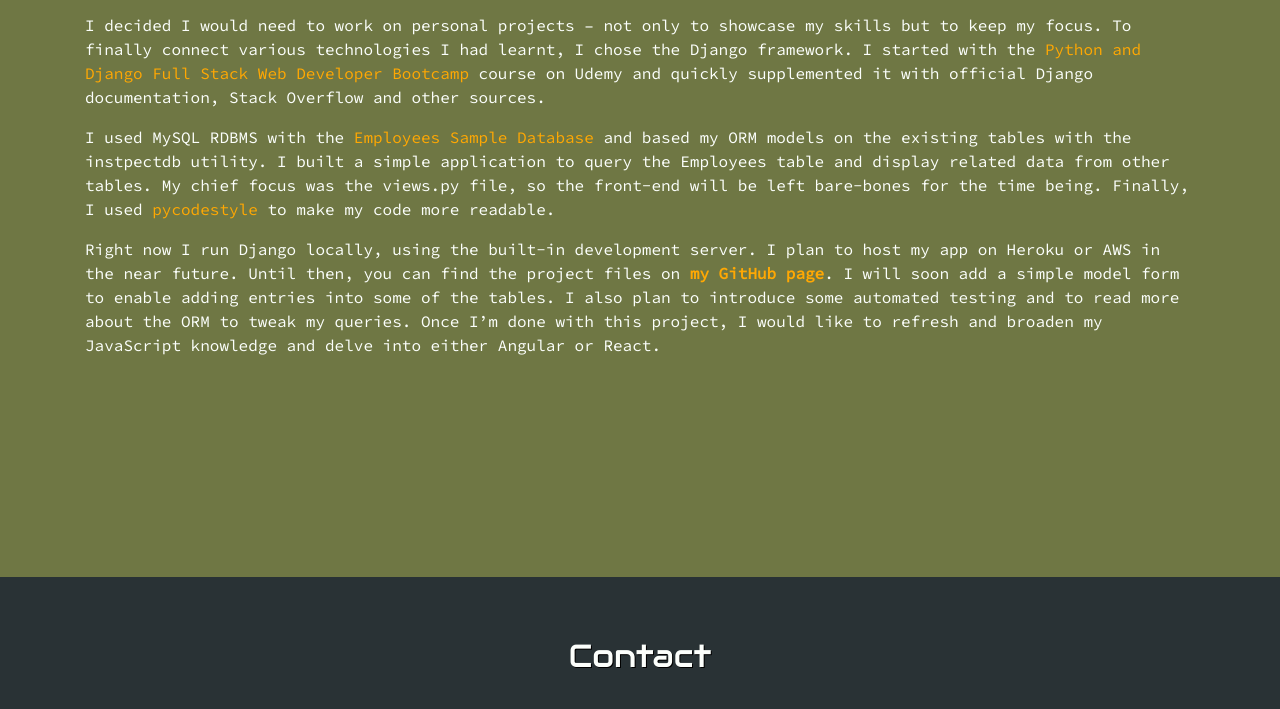
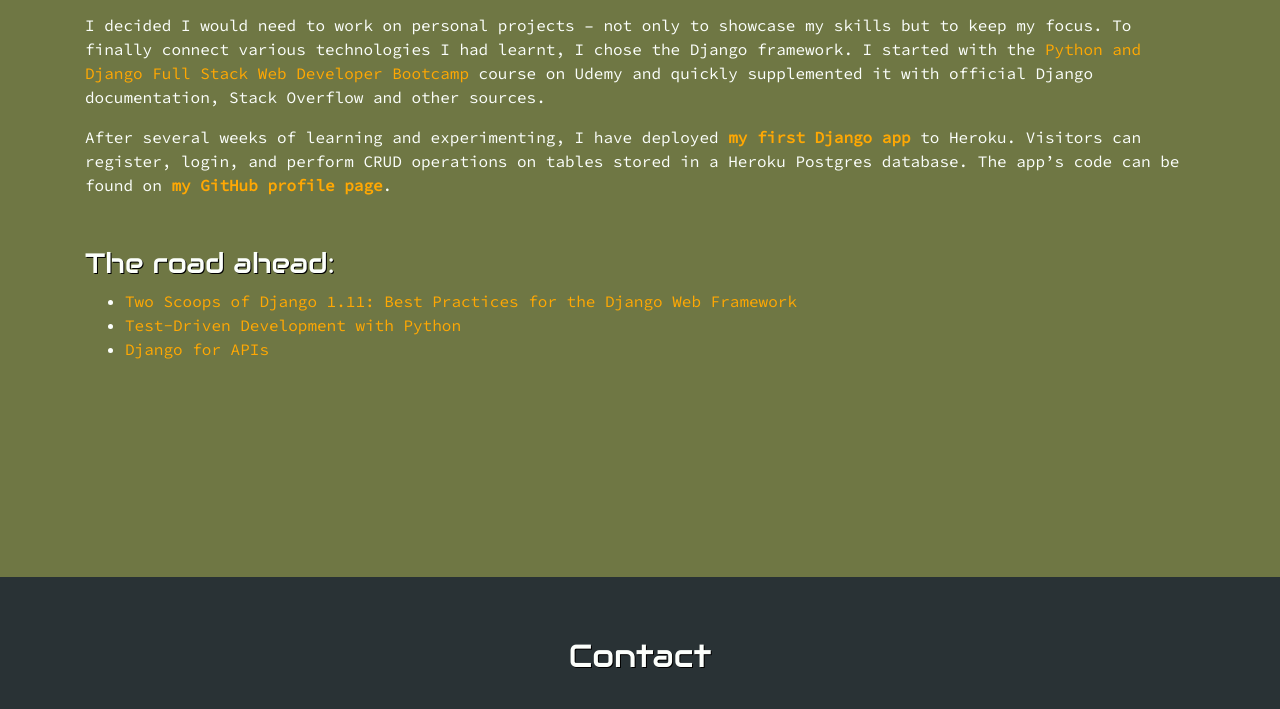
Before and after one commit to Rafal-Nedzarek/Rafal-Nedzarek.github.io, a website: page index.html in a window 1280 px wide. Shown: the part 1823-2532 px from the top of the page. Drawn offline with nearby package versions, Linux system fonts and the light colour scheme.

Commit message:
added heroku info

```diff
--- a/index.html
+++ b/index.html
@@ -91,18 +91,17 @@
         I started with the <a href="https://www.udemy.com/python-and-django-full-stack-web-developer-bootcamp/">
         Python and Django Full Stack Web Developer Bootcamp</a> course on Udemy
         and quickly supplemented it with official Django documentation, Stack Overflow and other sources.</p>
-        <p>I used MySQL RDBMS with the <a href="https://dev.mysql.com/doc/employee/en/">Employees Sample Database</a>
-        and based my ORM models on the existing tables with the instpectdb utility.
-        I built a simple application to query the Employees table and display related data from other tables.
-        My chief focus was the views.py file, so the front-end will be left bare-bones for the time being.
-        Finally, I used <a href="https://pypi.org/project/pycodestyle/">pycodestyle</a> to make my code more readable.</p>
-        <p>Right now I run Django locally, using the built-in development server.
-        I plan to host my app on Heroku or AWS in the near future.
-        Until then, you can find the project files on <a id="GitHubLink" href="https://github.com/Rafal-Nedzarek">my GitHub page</a>.
-        I will soon add a simple model form to enable adding entries into some of the tables.
-        I also plan to introduce some automated testing and to read more about the ORM to tweak my queries.
-        Once I’m done with this project, I would like to refresh and broaden my JavaScript knowledge
-        and delve into either Angular or React.</p>
+        <p>After several weeks of learning and experimenting, I have deployed
+        <strong><a href="https://employees-demo-heroku.herokuapp.com/employees/">my first Django app</a></strong> to Heroku.
+        Visitors can register, login, and perform CRUD operations on tables stored in a Heroku Postgres database.
+        The app’s code can be found on <strong><a href="https://github.com/Rafal-Nedzarek/">my GitHub profile page</a></strong>.</p>
+        <h3>The road ahead:</h3>
+        <ul>
+          <li><a href="https://www.twoscoopspress.com/products/two-scoops-of-django-1-11">
+          Two Scoops of Django 1.11: Best Practices for the Django Web Framework</a></li>
+          <li><a href="https://www.obeythetestinggoat.com/">Test-Driven Development with Python</a></li>
+          <li><a href="https://wsvincent.com/books/">Django for APIs</a></li>
+        </ul>
       </div>
     </section>
     <footer>
--- a/styles/master.css
+++ b/styles/master.css
@@ -35,13 +35,17 @@ footer{
 #skills p{
   text-align: left;
 }
-h1, h2, .navbar{
+h1, h2, h3, .navbar{
   font-family: 'Audiowide', cursive;
 }
 h2{
   text-align: center;
   text-shadow: 1px 1px black;
   margin-bottom: 50px;
+}
+h3{
+  text-shadow: 1px 1px black;
+  margin-top: 50px;
 }
 .navbar{
   background: #040f0f;
```
